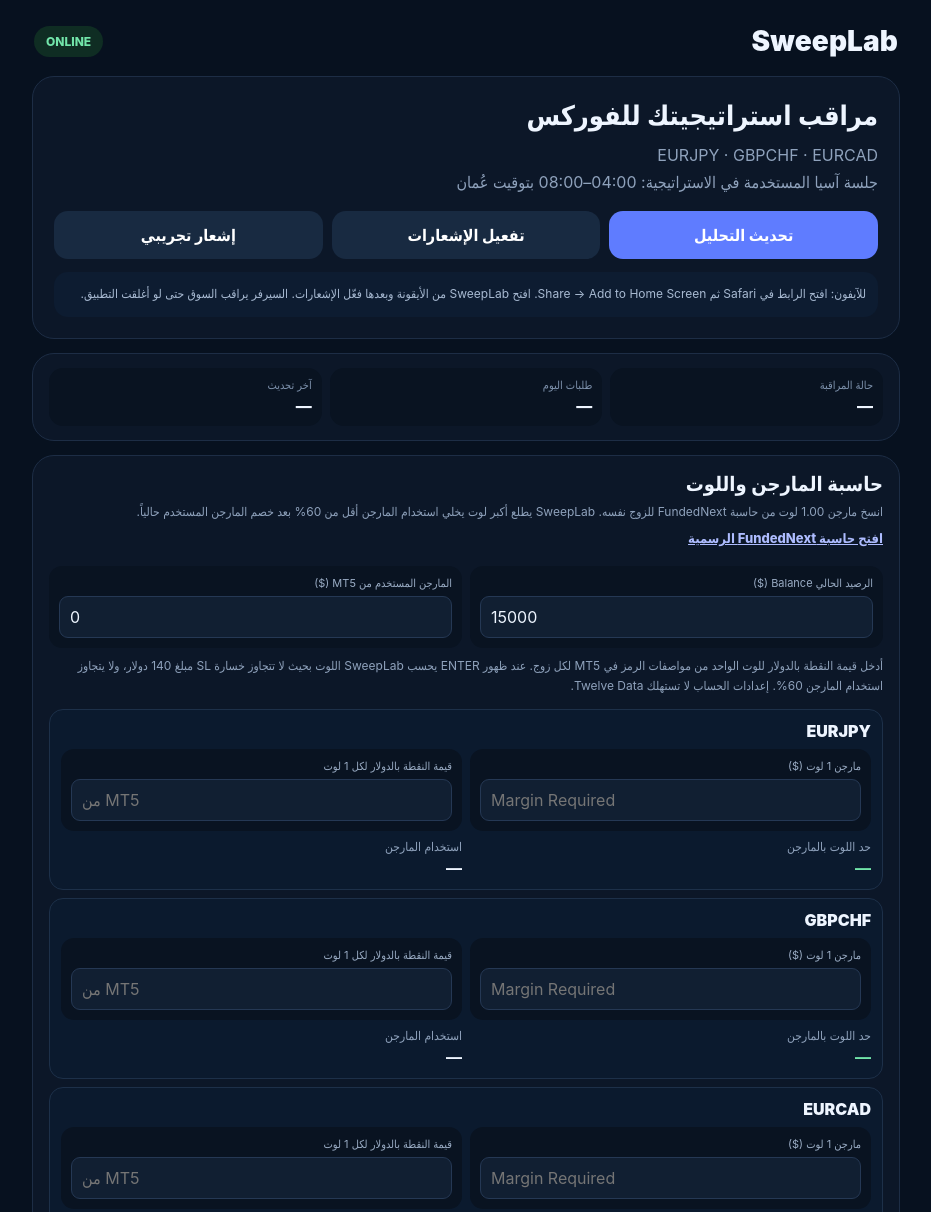
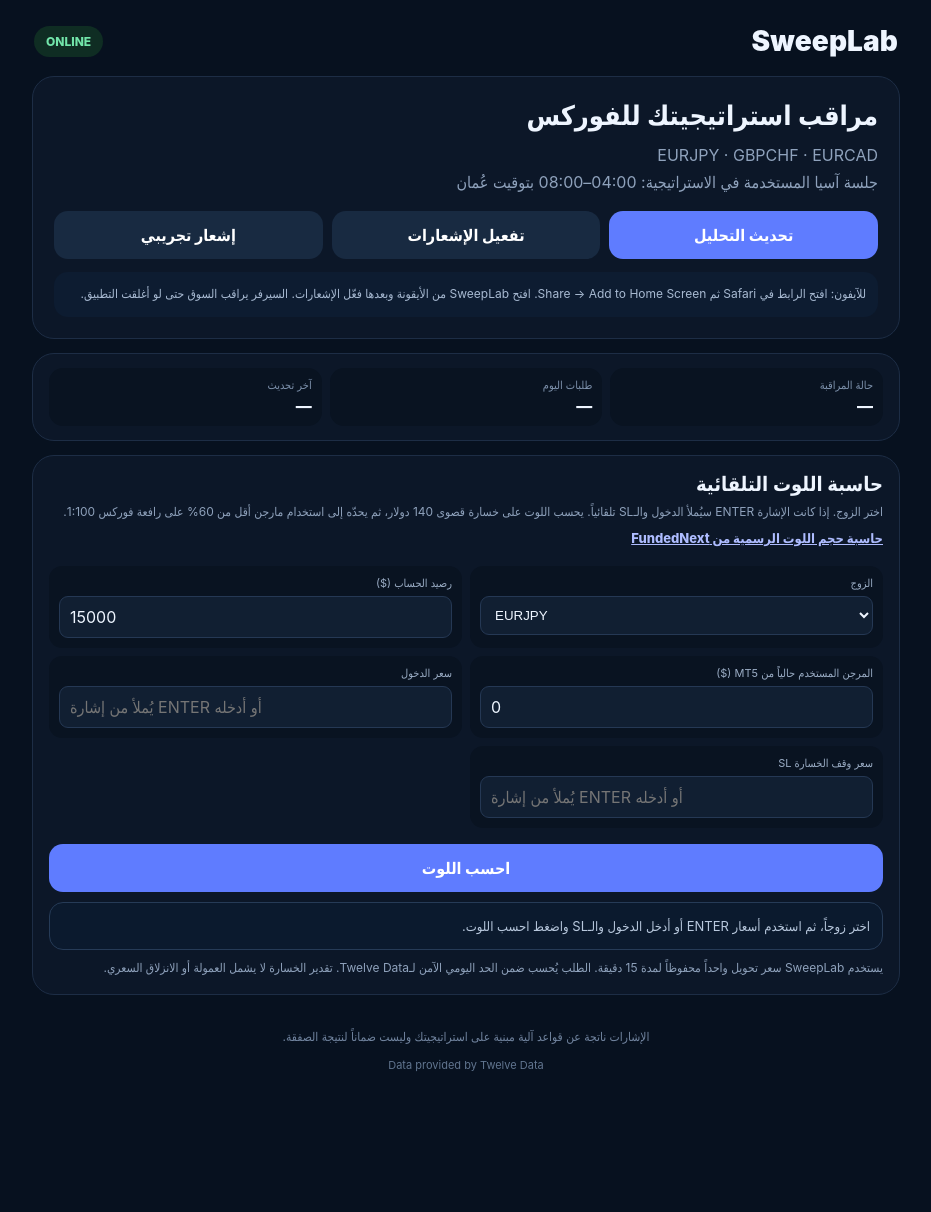
Before and after one commit to anythinguwanttotry1-boop/sweeplab, a website: page public/index.html in a window 1280 px wide. Shown: the top 1212 px of the page, without its empty margins (174-1105 px from the left). After the commit the page ends 1137 px from the top, so only its background shows below. Drawn offline with Linux system fonts and the light colour scheme; no server answers.

Commit message:
Replace manual pip inputs with automatic lot calculator

```diff
--- a/public/index.html
+++ b/public/index.html
@@ -42,6 +42,8 @@
     .margin-result .title{grid-column:1/-1;font-weight:900}.margin-result .out{font-size:12px;color:var(--muted)}.margin-result .out b{display:block;color:var(--text);font-size:16px;margin-top:4px}
     .margin-result .out.lot b{color:var(--green)}
     .risk-result{margin-top:8px;padding:10px;border-radius:12px;background:#101f33;color:#b8c8dd;font-size:12px;line-height:1.65}.risk-result b{color:var(--green)}
+    .margin-input select{width:100%;background:#111f32;border:1px solid #253854;border-radius:9px;color:var(--text);padding:10px;direction:ltr}
+    .risk-result{margin-top:10px;padding:12px;border:1px solid #263b57;border-radius:14px;background:#0b1a2e;color:#b8c8dd;font-size:13px;line-height:1.7}.risk-result b{color:var(--green);font-size:16px}
     .metric{background:var(--panel2);border-radius:14px;padding:10px}.metric .lab{font-size:11px;color:#7d91ac}.metric .val{font-weight:850;margin-top:4px}
     .grid{display:grid;gap:12px}.card{padding:16px}
     .row{display:flex;align-items:center;justify-content:space-between;gap:10px}
@@ -96,20 +98,19 @@
   </section>
 
   <section class="margin-panel">
-    <h2>حاسبة المارجن واللوت</h2>
-    <div class="margin-help">انسخ مارجن 1.00 لوت من حاسبة FundedNext للزوج نفسه. SweepLab يطلع أكبر لوت يخلي استخدام المارجن أقل من 60% بعد خصم المارجن المستخدم حالياً.</div>
-    <a class="margin-link" href="https://fundednext.com/calculator/margin-calculator" target="_blank" rel="noopener">افتح حاسبة FundedNext الرسمية</a>
+    <h2>حاسبة اللوت التلقائية</h2>
+    <div class="margin-help">اختر الزوج. إذا كانت الإشارة ENTER سيُملأ الدخول والـSL تلقائياً. يحسب اللوت على خسارة قصوى 140 دولار، ثم يحدّه إلى استخدام مارجن أقل من 60% على رافعة فوركس 1:100.</div>
+    <a class="margin-link" href="https://fundednext.com/calculator/lot-size-calculator" target="_blank" rel="noopener">حاسبة حجم اللوت الرسمية من FundedNext</a>
     <div class="margin-inputs">
-      <div class="margin-input"><label for="marginBalance">الرصيد الحالي Balance ($)</label><input id="marginBalance" type="number" min="1" step="0.01" value="15000" oninput="updateMarginCalc()"></div>
-      <div class="margin-input"><label for="marginUsed">المارجن المستخدم من MT5 ($)</label><input id="marginUsed" type="number" min="0" step="0.01" value="0" oninput="updateMarginCalc()"></div>
+      <div class="margin-input"><label for="lotPair">الزوج</label><select id="lotPair" onchange="syncLotInputs(true)"><option>EURJPY</option><option>GBPCHF</option><option>EURCAD</option></select></div>
+      <div class="margin-input"><label for="marginBalance">رصيد الحساب ($)</label><input id="marginBalance" type="number" min="1" step="0.01" value="15000" oninput="saveLotSettings()"></div>
+      <div class="margin-input"><label for="marginUsed">المرجن المستخدم حالياً من MT5 ($)</label><input id="marginUsed" type="number" min="0" step="0.01" value="0" oninput="saveLotSettings()"></div>
+      <div class="margin-input"><label for="lotEntry">سعر الدخول</label><input id="lotEntry" type="number" min="0.00001" step="any" placeholder="يُملأ من إشارة ENTER أو أدخله"></div>
+      <div class="margin-input"><label for="lotSL">سعر وقف الخسارة SL</label><input id="lotSL" type="number" min="0.00001" step="any" placeholder="يُملأ من إشارة ENTER أو أدخله"></div>
     </div>
-    <div class="margin-help" style="margin-top:8px">أدخل قيمة النقطة بالدولار للوت الواحد من مواصفات الرمز في MT5 لكل زوج. عند ظهور ENTER يحسب SweepLab اللوت بحيث لا تتجاوز خسارة SL مبلغ 140 دولار، ولا يتجاوز استخدام المارجن 60%. إعدادات الحساب لا تستهلك Twelve Data.</div>
-    <div class="margin-results">
-      <div class="margin-result"><div class="title">EURJPY</div><div class="margin-input"><label for="marginEURJPY">مارجن 1 لوت ($)</label><input id="marginEURJPY" type="number" min="0.01" step="0.01" placeholder="Margin Required" oninput="updateMarginCalc()"></div><div class="margin-input"><label for="pipValueEURJPY">قيمة النقطة بالدولار لكل 1 لوت</label><input id="pipValueEURJPY" type="number" min="0.0001" step="0.0001" placeholder="من MT5" oninput="updateMarginCalc()"></div><div class="out lot">حد اللوت بالمارجن<b id="lotEURJPY">—</b></div><div class="out">استخدام المارجن<b id="utilEURJPY">—</b></div></div>
-      <div class="margin-result"><div class="title">GBPCHF</div><div class="margin-input"><label for="marginGBPCHF">مارجن 1 لوت ($)</label><input id="marginGBPCHF" type="number" min="0.01" step="0.01" placeholder="Margin Required" oninput="updateMarginCalc()"></div><div class="margin-input"><label for="pipValueGBPCHF">قيمة النقطة بالدولار لكل 1 لوت</label><input id="pipValueGBPCHF" type="number" min="0.0001" step="0.0001" placeholder="من MT5" oninput="updateMarginCalc()"></div><div class="out lot">حد اللوت بالمارجن<b id="lotGBPCHF">—</b></div><div class="out">استخدام المارجن<b id="utilGBPCHF">—</b></div></div>
-      <div class="margin-result"><div class="title">EURCAD</div><div class="margin-input"><label for="marginEURCAD">مارجن 1 لوت ($)</label><input id="marginEURCAD" type="number" min="0.01" step="0.01" placeholder="Margin Required" oninput="updateMarginCalc()"></div><div class="margin-input"><label for="pipValueEURCAD">قيمة النقطة بالدولار لكل 1 لوت</label><input id="pipValueEURCAD" type="number" min="0.0001" step="0.0001" placeholder="من MT5" oninput="updateMarginCalc()"></div><div class="out lot">حد اللوت بالمارجن<b id="lotEURCAD">—</b></div><div class="out">استخدام المارجن<b id="utilEURCAD">—</b></div></div>
-    </div>
-    <div class="margin-help" id="marginNote" style="margin-top:10px">الحد الثابت للمخاطرة هو 140 دولار عند Stop Loss. قيمة النقطة بالدولار تؤخذ من مواصفات الرمز في MT5.</div>
+    <div class="actions" style="grid-template-columns:1fr"><button class="btn" id="lotCalcBtn" onclick="calculateLot()">احسب اللوت</button></div>
+    <div id="lotOutput" class="risk-result">اختر زوجاً، ثم استخدم أسعار ENTER أو أدخل الدخول والـSL واضغط احسب اللوت.</div>
+    <div class="margin-help" style="margin-top:8px">يستخدم SweepLab سعر تحويل واحداً محفوظاً لمدة 15 دقيقة. الطلب يُحسب ضمن الحد اليومي الآمن لـTwelve Data. تقدير الخسارة لا يشمل العمولة أو الانزلاق السعري.</div>
   </section>
   <div id="cards" class="grid"></div>
 
@@ -128,60 +129,45 @@
   return Number.isFinite(x)?x.toFixed(pair.includes("JPY")?3:5):"—";
 }
 
-const marginPairs=['EURJPY','GBPCHF','EURCAD'];
-const MAX_RISK_USD=140;
-const LOT_STEP=0.01;
-function floorLots(value){return Math.max(0,Math.floor((value+1e-9)/LOT_STEP)*LOT_STEP);}
-function pipSize(pair){return pair.includes('JPY')?0.01:0.0001;}
-function riskLotCap(pair,entry,sl){
-  const pipValue=Number(el('pipValue'+pair).value);
-  const pips=Math.abs(Number(entry)-Number(sl))/pipSize(pair);
-  if(!(pipValue>0)||!(pips>0))return null;
-  return {pips,lot:floorLots(MAX_RISK_USD/(pips*pipValue)),riskPerLot:pips*pipValue};
+let latestPairs={};
+let lastAutoLotKey='';
+function saveLotSettings(){
+  try{localStorage.setItem('sweeplab-lot-settings',JSON.stringify({balance:Number(el('marginBalance').value),used:Number(el('marginUsed').value)}));}catch{}
 }
-function tradeLotPlan(pair,p){
-  if(!p||p.decision!=='ENTER'||!Number.isFinite(Number(p.entry))||!Number.isFinite(Number(p.sl)))return '';
-  const risk=riskLotCap(pair,p.entry,p.sl);
-  const perLot=Number(el('margin'+pair).value);
-  const balance=Number(el('marginBalance').value),used=Number(el('marginUsed').value),limit=balance*0.60;
-  let marginCap=null;
-  if(balance>0&&perLot>0){marginCap=floorLots(Math.max(0,(limit-used)/perLot));while(marginCap>0&&used+marginCap*perLot>=limit-1e-8)marginCap=Math.max(0,Math.round((marginCap-LOT_STEP)*100)/100);}
-  if(!risk)return '<div class="risk-result">أدخل قيمة النقطة بالدولار من مواصفات '+pair+' في MT5 لحساب اللوت حسب حد 140 دولار.</div>';
-  const finalLot=marginCap===null?risk.lot:Math.min(risk.lot,marginCap);
-  const expectedRisk=finalLot*risk.riskPerLot;
-  const marginText=marginCap===null?'أدخل مارجن 1 لوت لحساب حد 60%':`حد المارجن ${marginCap.toFixed(2)} لوت`;
-  return `<div class="risk-result">مسافة SL ${risk.pips.toFixed(1)} نقطة · حد المخاطرة ${risk.lot.toFixed(2)} لوت · ${marginText}<br><b>اللوت المقترح ${finalLot.toFixed(2)} · خسارة SL المقدرة ${expectedRisk.toFixed(2)}</b>${finalLot===0?'<br>لا يوجد لوت يطابق الحدين بالإعدادات الحالية.':''}<br>الحساب يعتمد على قيمة النقطة التي أدخلتها من MT5.</div>`;
-}
-function updateMarginCalc(){
-  const balance=Number(el('marginBalance').value),used=Number(el('marginUsed').value),limit=balance*0.60;
-  for(const pair of marginPairs){
-    const perLot=Number(el('margin'+pair).value),lotOut=el('lot'+pair),utilOut=el('util'+pair);
-    if(!(balance>0)||!(perLot>0)||!Number.isFinite(used)){
-      lotOut.textContent='—';utilOut.textContent='—';continue;
-    }
-    const room=limit-used;
-    let lots=room>0?Math.floor((room/perLot)*100+1e-9)/100:0;
-    while(lots>0&&used+lots*perLot>=limit-1e-8)lots=Math.max(0,Math.round((lots-0.01)*100)/100);
-    lotOut.textContent=lots.toFixed(2);
-    utilOut.textContent=((used+lots*perLot)/balance*100).toFixed(2)+'%';
-  }
-  const note=el('marginNote');
-  if(balance>0&&used>=limit)note.textContent='المارجن الحالي وصل إلى حد 60%. لا تفتح صفقة جديدة ضمن هذا الحد.';
-  else note.textContent='الإعدادات تحفظ على هذا الجهاز. أدخل Balance والـMargin المستخدم من MT5. هذه الحاسبة تحد المارجن فقط ولا تحسب خسارة Stop Loss.';
+function restoreLotSettings(){
   try{
-    const data={balance:balance,used:used,rates:{}};
-    for(const pair of marginPairs){data.rates[pair]=Number(el('margin'+pair).value);data['pip'+pair]=Number(el('pipValue'+pair).value);}
-    localStorage.setItem('sweeplab-margin-settings',JSON.stringify(data));
+    const d=JSON.parse(localStorage.getItem('sweeplab-lot-settings')||'null');
+    if(d&&d.balance>0)el('marginBalance').value=d.balance;
+    if(d&&d.used>=0)el('marginUsed').value=d.used;
   }catch{}
 }
-function restoreMarginCalc(){
+function syncLotInputs(force=false){
+  const pair=el('lotPair').value,p=latestPairs[pair];
+  if(p&&p.decision==='ENTER'&&Number(p.entry)>0&&Number(p.sl)>0){
+    el('lotEntry').value=p.entry;el('lotSL').value=p.sl;
+    const key=[pair,p.entry,p.sl,el('marginBalance').value,el('marginUsed').value].join('|');
+    if(force||key!==lastAutoLotKey){lastAutoLotKey=key;calculateLot();}
+  }else if(force){
+    el('lotEntry').value='';el('lotSL').value='';
+    el('lotOutput').textContent='ما توجد إشارة ENTER حالياً لهذا الزوج. أدخل الدخول والـSL يدوياً لحساب اللوت.';
+    lastAutoLotKey='';
+  }
+}
+async function calculateLot(){
+  const pair=el('lotPair').value,entry=Number(el('lotEntry').value),sl=Number(el('lotSL').value);
+  const balance=Number(el('marginBalance').value),usedMargin=Number(el('marginUsed').value||0);
+  const out=el('lotOutput'),btn=el('lotCalcBtn');
+  if(!(entry>0)||!(sl>0)||entry===sl||!(balance>0)||usedMargin<0){
+    out.textContent='أدخل سعر الدخول والـSL والرصيد والمرجن المستخدم بشكل صحيح.';return;
+  }
+  btn.disabled=true;btn.textContent='جاري الحساب...';out.textContent='يحسب اللوت من سعر تحويل السوق...';
   try{
-    const data=JSON.parse(localStorage.getItem('sweeplab-margin-settings')||'null');
-    if(!data)return;
-    if(data.balance>0)el('marginBalance').value=data.balance;
-    if(data.used>=0)el('marginUsed').value=data.used;
-    for(const pair of marginPairs){if(data.rates&&data.rates[pair]>0)el('margin'+pair).value=data.rates[pair];if(data['pip'+pair]>0)el('pipValue'+pair).value=data['pip'+pair];}
-  }catch{}
+    const r=await fetch('/api/lot-size',{method:'POST',headers:{'content-type':'application/json'},body:JSON.stringify({pair,entry,sl,balance,usedMargin})});
+    const j=await r.json();
+    if(!r.ok)throw new Error(j.error||'تعذر حساب اللوت');
+    out.innerHTML='مسافة الوقف '+j.stopPips.toFixed(1)+' نقطة · حد اللوت حسب 140 دولار '+j.riskLots.toFixed(2)+'<br>حد اللوت حسب المارجن '+j.marginLots.toFixed(2)+' · مارجن 1 لوت $'+j.marginPerLot.toFixed(2)+'<br><b>اللوت النهائي '+j.lots.toFixed(2)+' · خسارة SL المقدرة $'+j.estimatedLossUsd.toFixed(2)+'</b><br>استخدام المارجن بعد الفتح '+j.marginUtilizationPct.toFixed(2)+'%';
+  }catch(e){out.textContent=e.message||'تعذر حساب اللوت';}
+  finally{btn.disabled=false;btn.textContent='احسب اللوت';}
 }
 function chip(ok,label){
   return '<span class="chip '+(ok?'ok':'')+'">'+label+'</span>';
@@ -243,6 +229,7 @@
     el('online').textContent='ONLINE';
     el('online').classList.remove('off');
 
+    latestPairs=s.pairs||{};
     const pairs=(cfg&&cfg.pairs)||['EURJPY','GBPCHF','EURCAD'];
     const vals=pairs.map(pair=>{
       const existing=(s.pairs||{})[pair];
@@ -259,6 +246,7 @@
     });
 
     el('cards').innerHTML=vals.map(card).join('');
+    syncLotInputs();
 
     const b=s.apiBudget||{};
     el('budget').textContent=(b.requestsToday??0)+' / '+(b.safeCap||450);
@@ -352,8 +340,7 @@
   navigator.serviceWorker.register('/sw.js').catch(()=>{});
 }
 
-restoreMarginCalc();
-updateMarginCalc();
+restoreLotSettings();
 
 (async()=>{
   await getConfig();
```
